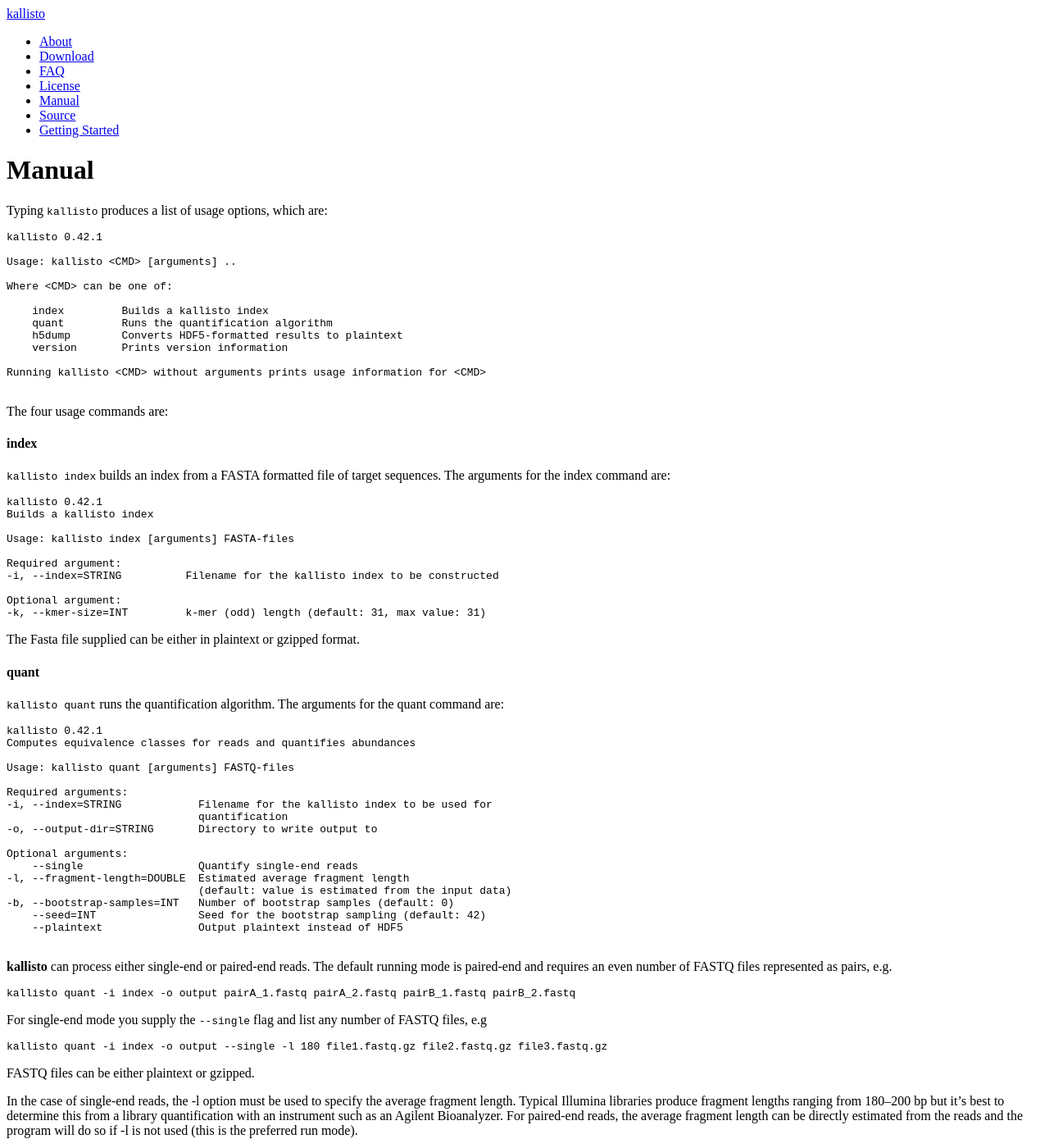
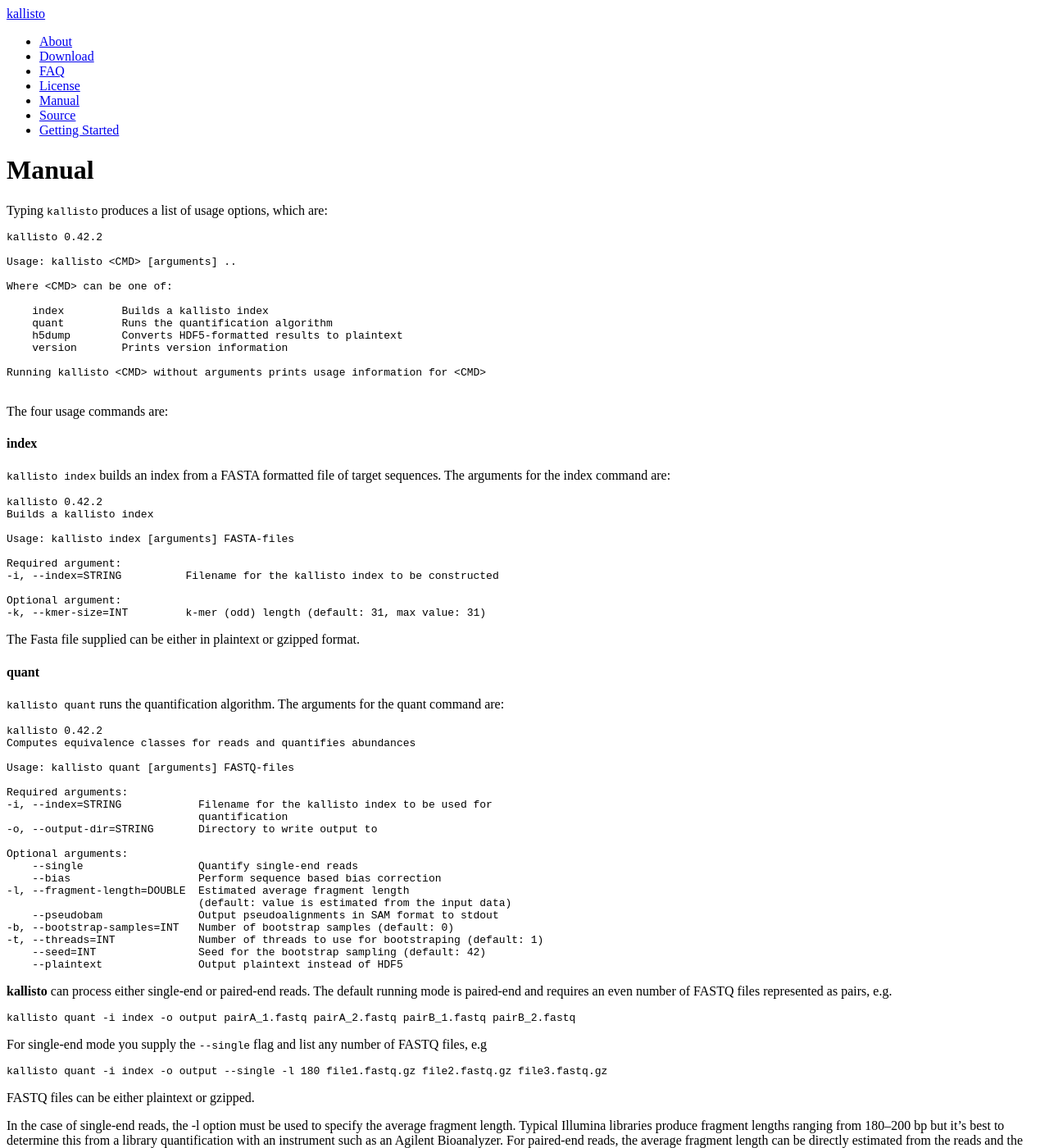
Before and after one commit to pachterlab/kallisto, a Jekyll site: the page built from manual.md, in a window 1280 px wide and 1400 px high. Shown: the whole window at 82% size. Built offline with Jekyll 4.4.1, drawn with Linux system fonts in a browser that asks for light colours; some of the changed text lies outside the part shown.

Commit message:
Changes for v0.42.2

```diff
--- a/manual.md
+++ b/manual.md
@@ -9,7 +9,7 @@ group: navigation
 Typing `kallisto` produces a list of usage options, which are:
 
 ~~~
-kallisto 0.42.1
+kallisto 0.42.2
 
 Usage: kallisto <CMD> [arguments] ..
 
@@ -30,7 +30,7 @@ The four usage commands are:
 `kallisto index` builds an index from a FASTA formatted file of target sequences. The arguments for the index command are:
 
 ~~~
-kallisto 0.42.1
+kallisto 0.42.2
 Builds a kallisto index
 
 Usage: kallisto index [arguments] FASTA-files
@@ -49,7 +49,7 @@ The Fasta file supplied can be either in plaintext or gzipped format.
 `kallisto quant` runs the quantification algorithm. The arguments for the quant command are:
 
 ~~~
-kallisto 0.42.1
+kallisto 0.42.2
 Computes equivalence classes for reads and quantifies abundances
 
 Usage: kallisto quant [arguments] FASTQ-files
@@ -61,12 +61,14 @@ Required arguments:
 
 Optional arguments:
     --single                  Quantify single-end reads
+    --bias                    Perform sequence based bias correction
 -l, --fragment-length=DOUBLE  Estimated average fragment length
                               (default: value is estimated from the input data)
+    --pseudobam               Output pseudoalignments in SAM format to stdout
 -b, --bootstrap-samples=INT   Number of bootstrap samples (default: 0)
+-t, --threads=INT             Number of threads to use for bootstraping (default: 1)
     --seed=INT                Seed for the bootstrap sampling (default: 42)
     --plaintext               Output plaintext instead of HDF5
-
 ~~~
 
 __kallisto__ can process either single-end or paired-end reads. The default running mode is paired-end and requires an even number of FASTQ files represented as pairs, e.g.
@@ -93,12 +95,37 @@ The number of bootstrap samples is specified using -b. Note that because of the
 - __abundances.h5__ is a HDF5 binary file containing run info, abundance
   esimates, bootstrap estimates, and transcript length information length. This
   file can be read in by __sleuth__
-- __abundances.txt__ is a plaintext file of the abundance estimates. It does
+- __abundances.tsv__ is a plaintext file of the abundance estimates. It does
   not contains bootstrap estimates. Please use the `--plaintext` mode to output
   plaintext abundance estimates. Alternatively, `kallisto h5dump` can be used
   to output an HDF5 file to plaintext. The first line contains a header for
   each column, including [estimated counts, TPM, effective length](https://haroldpimentel.wordpress.com/2014/05/08/what-the-fpkm-a-review-rna-seq-expression-units/).
 - __run\_info.json__ is a json file containing information about the run
+
+
+##### Optional arguments
+
++ `--bias` learns parameters for a model of sequences specific bias and corrects the abundances accordlingly.
+
++ `-t, --threads` specifies the number of threads to be used while running bootstrap. The default value is 1 thread, specifying more than the number of bootstraps or the number of cores on your machine has no additional effect.
+
+##### Pseudobam
+
+`--pseudobam` outputs all pseudoalignments in SAM format to the standard output. The stream can either be redirected into a file, or converted to bam using `samtools`.
+
+For example
+
+~~~
+kallisto quant -i index -o out --pseudobam r1.fastq r2.fastq > out.sam
+~~~
+
+or by piping directly into `samtools`
+
+~~~
+kallisto quant -i index -o out --pseudobam r1.fastq r2.fastq | samtools view -Sb - > out.bam
+~~~
+
+A detailed description of the SAM output is [here](pseudobam.html).
 
 #### h5dump
 
@@ -107,7 +134,7 @@ The number of bootstrap samples is specified using -b. Note that because of the
 plaintext. The arguments for the h5dump command are:
 
 ~~~
-kallisto 0.42.1
+kallisto 0.42.2
 Converts HDF5-formatted results to plaintext
 
 Usage:  kallisto h5dump [arguments] abundance.h5
```
Also changed, not shown: _posts/2015-06-09-v0.42.2.md (added, +26 -0 lines), pseudobam.md (added, +46 -0 lines).
